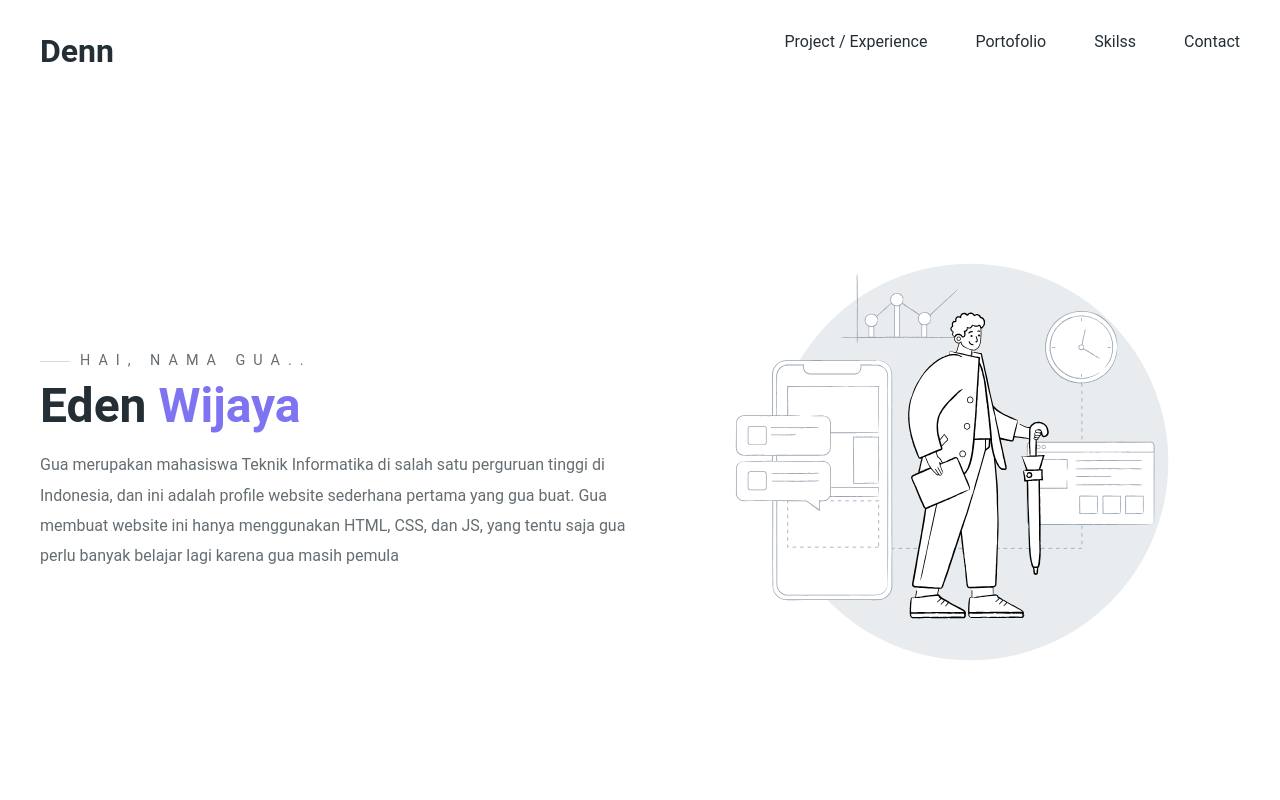
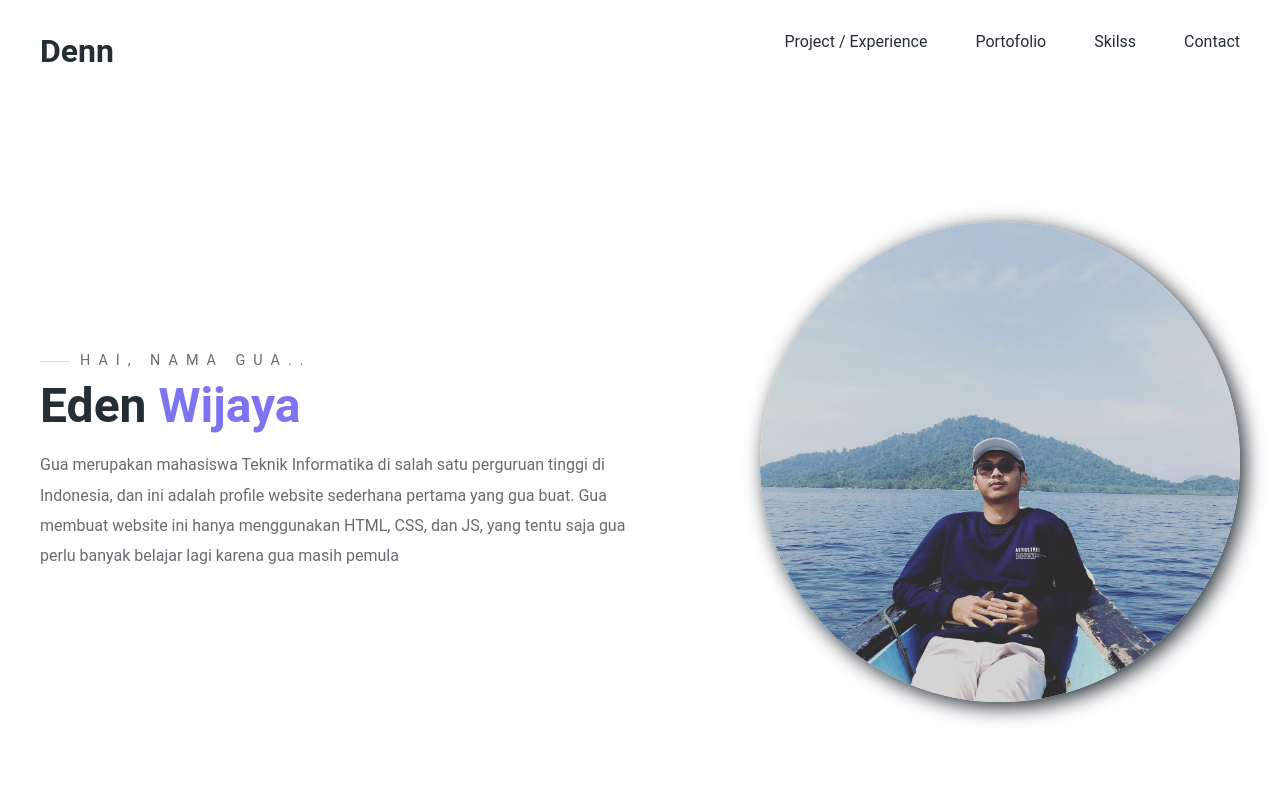
Before and after one commit to EdenWijaya/profile-website, a plain HTML site: page index.html in a window 1280 px wide. Shown: the top 800 px of the page. Drawn offline with Linux system fonts and the light colour scheme.

Commit message:
update img

```diff
--- a/index.html
+++ b/index.html
@@ -46,7 +46,7 @@
                         </p>
                     </div>
                     <div class="hero_right">
-                        <img src="./aset/sapiens.svg" alt="Person Standing">
+                        <img src="./aset/pp.jpg" alt="Person Standing">
                     </div>
                 </section>
             </div>
--- a/styles/responsive.css
+++ b/styles/responsive.css
@@ -88,6 +88,7 @@
 
     .hero_left {
         text-align: center;
+        padding-top: 2rem;
         padding-bottom: 5rem;
     }
 
--- a/styles/style.css
+++ b/styles/style.css
@@ -213,7 +213,9 @@ nav ul li a:hover {
 }
 
 .hero_right img {
-    width: 90%;
+    width: 80%;
+    border-radius: 50%;
+    box-shadow: 5px 5px 20px var(--primaryTextCOlor);
 }
 
 .hero_right {
```
Also changed, not shown: aset/pp.jpg (added).
